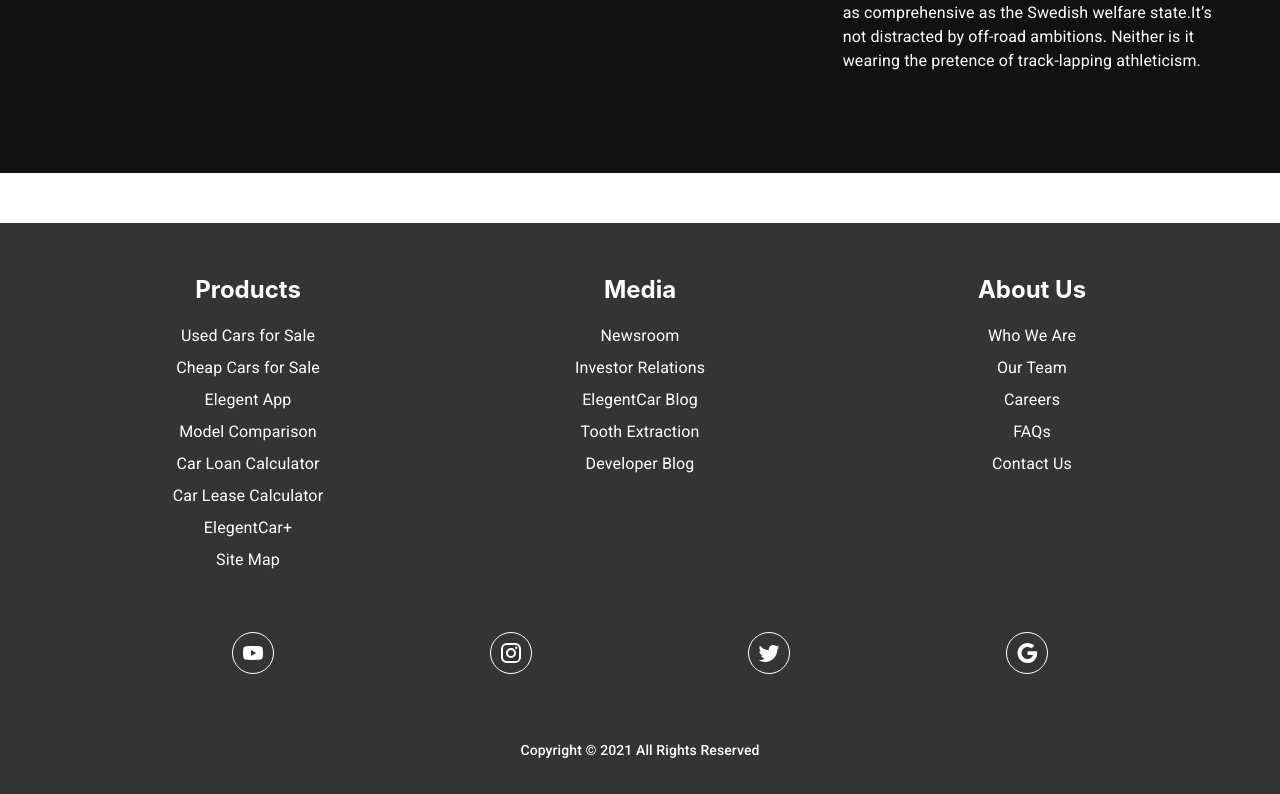
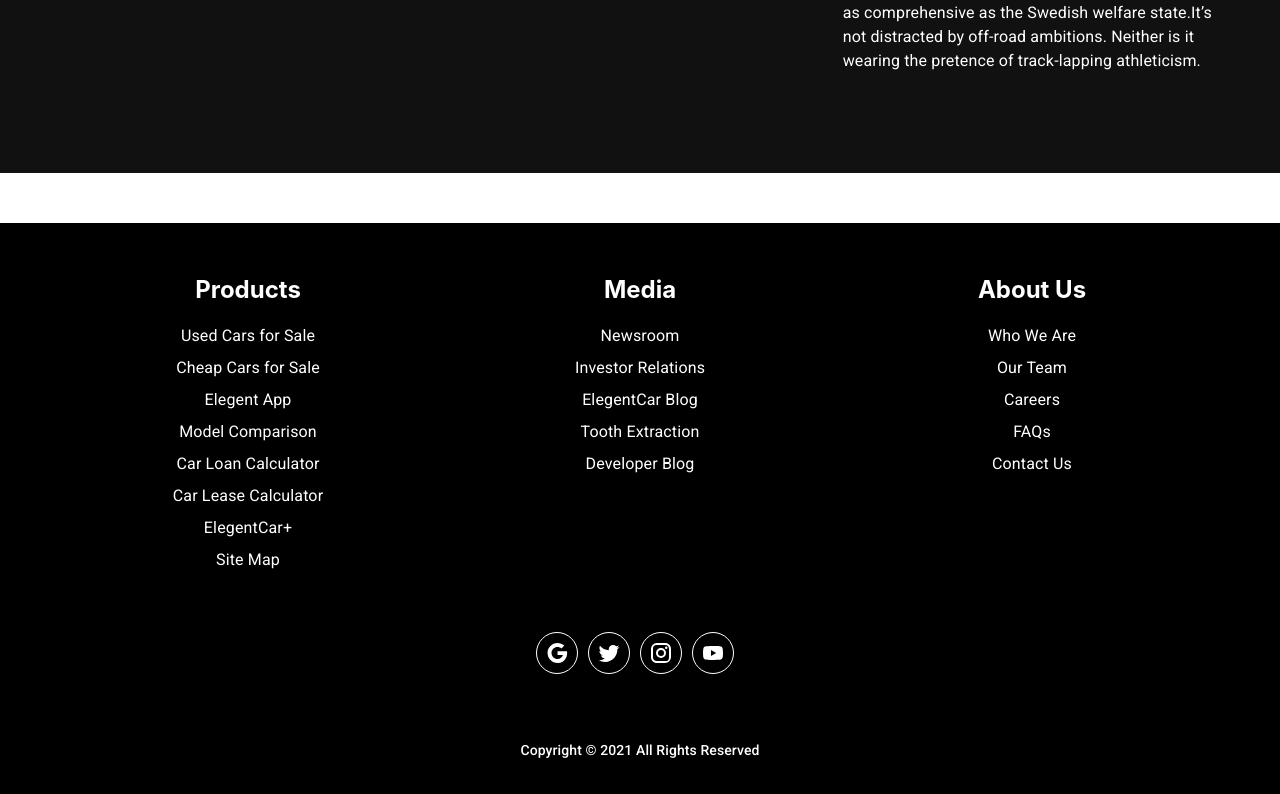
Before and after one commit to bakhtiar-abid/Elegent-Automobile-Front-End, a React (Create React App) app: page / in a window 1280 px wide. Shown: the part 1815-2609 px from the top of the page. Built offline with nearby package versions, Linux system fonts and the light colour scheme; no server answers.

Commit message:
Footer Section Updated

```diff
--- a/src/Pages/Shared/Footer/Footer.js
+++ b/src/Pages/Shared/Footer/Footer.js
@@ -18,7 +18,7 @@
    socialIcon: {
       color: "white !important",
       border: "1px solid white !important",
-      margin: "20px -150px 10px -150px !important",
+      margin: "20px 10px 10px 0px !important",
 
       "&:hover": {
          background: "black !important",
@@ -29,7 +29,7 @@
 const Footer = () => {
    const { socialIcon } = useStyle();
    return (
-      <footer style={{ backgroundColor: "#343434" }}>
+      <footer style={{ backgroundColor: "#000000" }}>
          <Container>
             <Grid container spacing={3} sx={{ my: 3 }}>
                <Grid item xs={12} sm={12} md={6} lg={4}>
```
